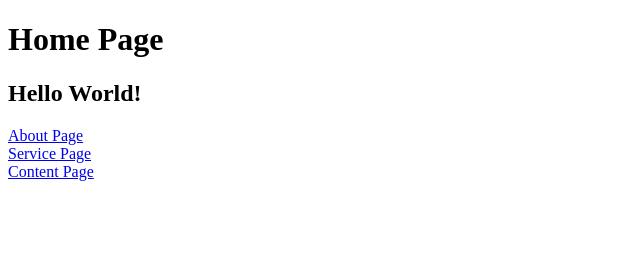
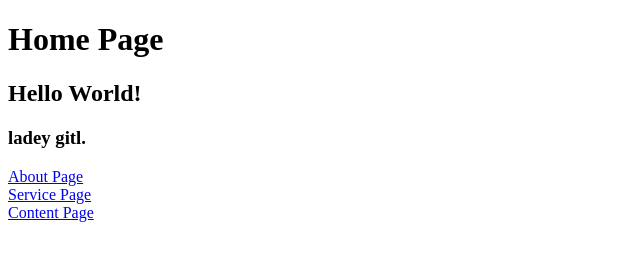
Before and after one commit to chanlayko/state_1, a plain HTML site: page Home_Page/index.html in a window 1280 px wide. Shown: the whole page, without its empty margins (0-640 px from the left). Drawn offline with Linux system fonts and the light colour scheme.

Commit message:
add ladeu

```diff
--- a/Home_Page/index.html
+++ b/Home_Page/index.html
@@ -10,6 +10,7 @@
     <div class="container">
         <h1>Home Page</h1>
         <h2>Hello World!</h2>
+        <h3>ladey gitl.</h3>
         <a href="../About_Page/about.html">About Page</a><br>
         <a href="../Service_Page/service.html">Service Page</a><br>
         <a href="../Content_Page/content.html">Content Page</a>
```
